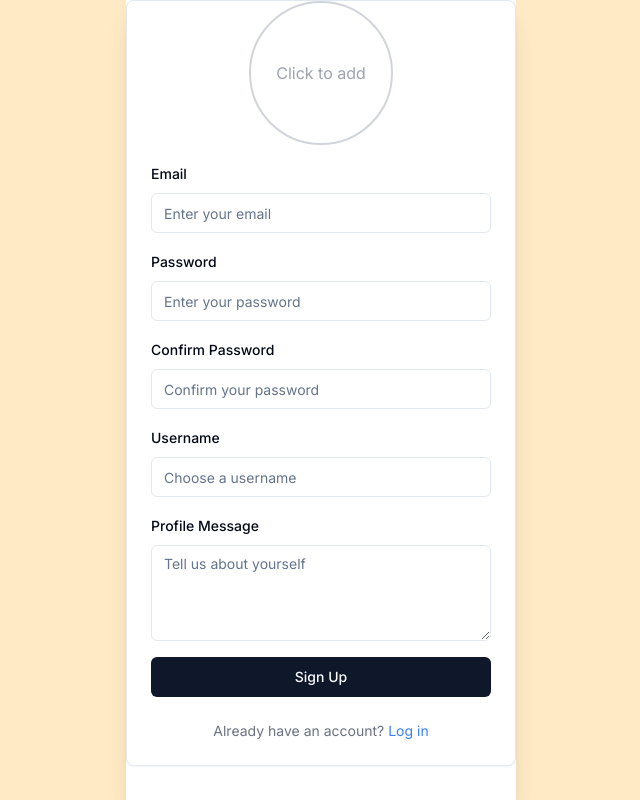
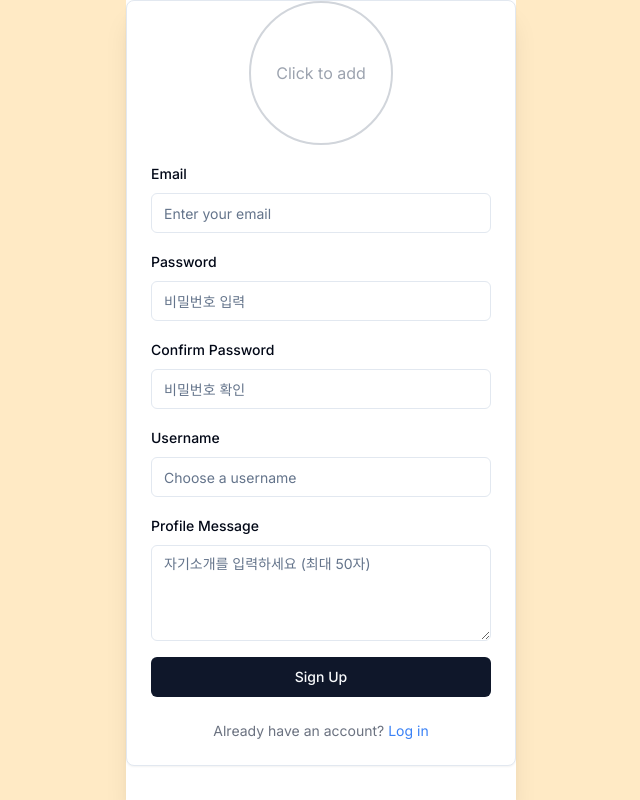
Before and after one commit to RYUJINSIK/SNSproject, a Next.js app: page /signup in a window 1280 px wide. Shown: the whole page, without its empty margins (319-959 px from the left). Built offline with nearby package versions, Linux system fonts and the light colour scheme; no server answers.

Commit message:
회원가입+로그인 수정

```diff
--- a/app/page.jsx
+++ b/app/page.jsx
@@ -1,5 +1,16 @@
+"use client";
 import WithComponentLayout from "@/components/WithComponentLayout/page";
+import { useUserStore } from "@/store/useUserStore";
 
 export default async function Index() {
-  return <WithComponentLayout />;
+  const token = useUserStore((state) => state.token);
+  const userData = useUserStore((state) => state.userData);
+  return (
+    <WithComponentLayout>
+      <div>
+        <p>Token: {token}</p>
+        <p>User Data: {JSON.stringify(userData)}</p>
+      </div>
+    </WithComponentLayout>
+  );
 }
--- /dev/null
+++ b/app/users/[userId]/page.jsx
@@ -0,0 +1,23 @@
+import { supabase } from "@/lib/supabase";
+
+export default async function MyPage({ params }) {
+  const { userId } = params;
+
+  // 서버 사이드에서 사용자 정보 조회
+  const { data: user, error } = await supabase
+    .from("users")
+    .select("*")
+    .eq("id", userId)
+    .single();
+
+  if (error || !user) {
+    return <div>사용자를 찾을 수 없습니다.</div>;
+  }
+
+  return (
+    <div>
+      <h1>{user.name}의 마이페이지</h1>
+      {/* 사용자 정보 표시 */}
+    </div>
+  );
+}
--- a/components/auth/LoginForm.jsx
+++ b/components/auth/LoginForm.jsx
@@ -3,6 +3,7 @@ import { useState } from "react";
 import { useForm } from "react-hook-form";
 import { useRouter } from "next/navigation";
 import { supabase } from "@/lib/supabase";
+import { useUserStore } from "@/store/useUserStore";
 
 export default function LoginForm() {
   const {
@@ -13,6 +14,9 @@ export default function LoginForm() {
   const [error, setError] = useState(null);
   const router = useRouter();
 
+  const setToken = useUserStore((state) => state.setToken);
+  const setUserData = useUserStore((state) => state.setUserData);
+
   const onSubmit = async (formData) => {
     const { data, error } = await supabase.auth.signInWithPassword({
       email: formData.email,
@@ -22,8 +26,13 @@ export default function LoginForm() {
     if (error) {
       setError(error.message);
     } else {
-      console.log("loginData ? : ", data);
-      // router.push("/dashboard");
+      setToken(data.session.access_token);
+      setUserData(data.user.user_metadata);
+
+      console.log("token ? : ", data.session.access_token);
+      console.log("userData ? : ", data.user.user_metadata);
+
+      router.push("/");
     }
   };
 
--- a/components/auth/SignUpForm.jsx
+++ b/components/auth/SignUpForm.jsx
@@ -101,6 +101,21 @@ export default function SignUpForm() {
     fileInputRef.current.click();
   };
 
+  const validatePassword = (value) => {
+    if (value.length < 8) return "비밀번호는 최소 8자 이상이어야 합니다.";
+
+    let typeCount = 0;
+    if (/[A-Z]/.test(value)) typeCount++;
+    if (/[a-z]/.test(value)) typeCount++;
+    if (/[0-9]/.test(value)) typeCount++;
+    if (/[!@#$%^&*(),.?":{}|<>]/.test(value)) typeCount++;
+
+    if (typeCount < 3)
+      return "비밀번호는 영어 대문자, 소문자, 숫자, 특수문자 중 3종류 이상을 포함해야 합니다.";
+
+    return true;
+  };
+
   return (
     <Card className="w-full max-w-md mx-auto">
       {/* <CardHeader>
@@ -154,13 +169,10 @@ export default function SignUpForm() {
               id="password"
               type="password"
               {...register("password", {
-                required: "Password is required",
-                minLength: {
-                  value: 8,
-                  message: "Password must be at least 8 characters long",
-                },
+                required: "비밀번호는 필수입니다.",
+                validate: validatePassword,
               })}
-              placeholder="Enter your password"
+              placeholder="비밀번호 입력"
             />
             {errors.password && (
               <p className="text-sm text-red-500">{errors.password.message}</p>
@@ -173,11 +185,11 @@ export default function SignUpForm() {
               id="confirmPassword"
               type="password"
               {...register("confirmPassword", {
-                required: "Please confirm your password",
+                required: "비밀번호를 다시 입력해주세요.",
                 validate: (value) =>
-                  value === password || "Passwords do not match",
+                  value === password || "비밀번호가 일치하지 않습니다.",
               })}
-              placeholder="Confirm your password"
+              placeholder="비밀번호 확인"
             />
             {errors.confirmPassword && (
               <p className="text-sm text-red-500">
@@ -202,10 +214,20 @@ export default function SignUpForm() {
             <Label htmlFor="profile_message">Profile Message</Label>
             <Textarea
               id="profile_message"
-              {...register("profile_message")}
-              placeholder="Tell us about yourself"
+              {...register("profile_message", {
+                maxLength: {
+                  value: 50,
+                  message: "프로필 메시지는 50자를 초과할 수 없습니다.",
+                },
+              })}
+              placeholder="자기소개를 입력하세요 (최대 50자)"
               className="h-24"
             />
+            {errors.profile_message && (
+              <p className="text-sm text-red-500">
+                {errors.profile_message.message}
+              </p>
+            )}
           </div>
 
           {error && (
--- a/package.json
+++ b/package.json
@@ -24,7 +24,8 @@
     "tailwind-merge": "^2.5.2",
     "tailwindcss": "3.4.1",
     "tailwindcss-animate": "^1.0.7",
-    "typescript": "5.3.3"
+    "typescript": "5.3.3",
+    "zustand": "^4.5.5"
   },
   "devDependencies": {
     "@types/node": "20.11.5",
--- /dev/null
+++ b/store/useUserStore.js
@@ -0,0 +1,9 @@
+// store.js
+import create from "zustand";
+
+export const useUserStore = create((set) => ({
+  token: null,
+  userData: null,
+  setToken: (token) => set({ token }),
+  setUserData: (userData) => set({ userData }),
+}));
```
Also changed, not shown: 1 other file (tests, documents, lock files or other folders).
